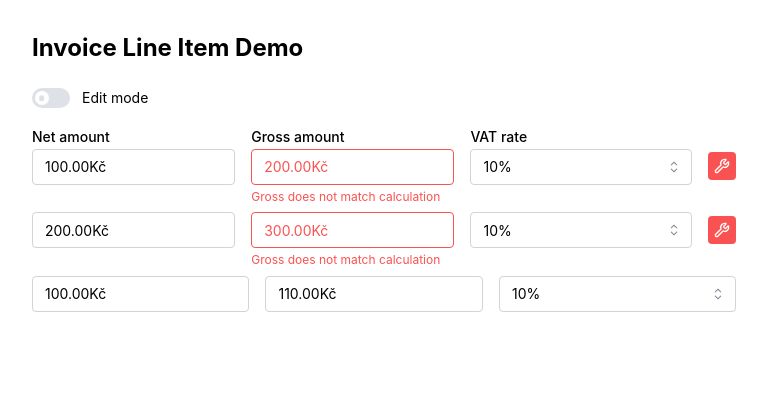
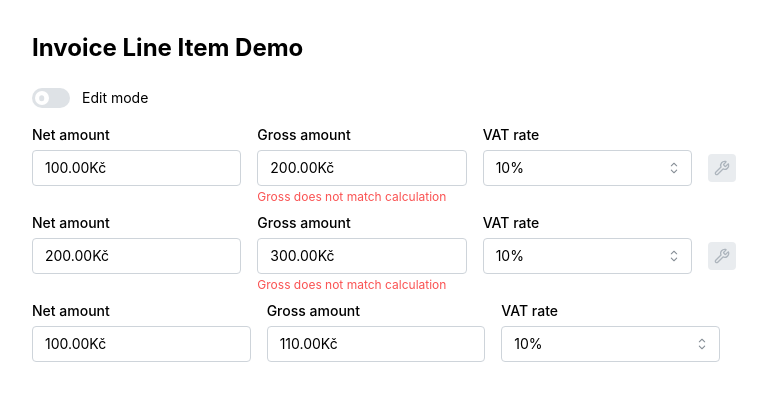
Before and after one commit to marekh19/invoice-line-item, a React (Vite) app in the folder apps/demo/: page / in a window 1280 px wide. Shown: the top 400 px of the page, without its empty margins (0-767 px from the left). Built offline with nearby package versions, Linux system fonts and the light colour scheme.

Commit message:
feat: update layout of LineItem to better support actions

```diff
--- a/apps/demo/package.json
+++ b/apps/demo/package.json
@@ -25,11 +25,13 @@
     "@tanstack/react-router-devtools": "^1.132.0",
     "@tanstack/router-plugin": "^1.132.0",
     "big.js": "^7.0.1",
+    "clsx": "^2.1.1",
     "lucide-react": "^0.562.0",
     "react": "^19.2.0",
     "react-dom": "^19.2.0",
     "react-hook-form": "^7.69.0",
     "storybook": "^10.1.11",
+    "tailwind-merge": "^3.4.0",
     "zod": "^4.3.4"
   },
   "devDependencies": {
--- a/apps/demo/src/features/invoicing/components/InvoiceForm.tsx
+++ b/apps/demo/src/features/invoicing/components/InvoiceForm.tsx
@@ -75,10 +75,11 @@ export const InvoiceForm = ({ invoice, vatRates }: Props) => {
                 value={field}
                 vatRates={vatRates}
                 unit={{ suffix: 'Kč' }}
-                hasVisibleLabels={index === 0}
+                // hasVisibleLabels={index === 0}
+                hasVisibleLabels={true}
                 isReadOnly={!isEditing}
                 onChange={(newValue) => handleLineChange(index, newValue)}
-              />
+              >
                 {isEditing && (
                   <Tooltip label="Remove line">
                     <ActionIcon
@@ -87,12 +88,12 @@ export const InvoiceForm = ({ invoice, vatRates }: Props) => {
                       onClick={() => handleRemove(index)}
                       disabled={fields.length <= 1}
                       aria-label="Remove line"
-                    className={index === 0 ? 'mb-6' : ''}
                     >
                       <Trash2Icon className="size-4" />
                     </ActionIcon>
                   </Tooltip>
                 )}
+              </LineItem>
             </div>
           ))}
         </div>
--- a/apps/demo/src/features/invoicing/components/LineItem.tsx
+++ b/apps/demo/src/features/invoicing/components/LineItem.tsx
@@ -1,5 +1,13 @@
+import { useId } from 'react'
 import { WrenchIcon } from 'lucide-react'
-import { ActionIcon, NumberInput, Select, Tooltip } from '@repo/ui/components'
+import {
+  ActionIcon,
+  Input,
+  NumberInput,
+  Select,
+  Tooltip,
+} from '@repo/ui/components'
+import type { ReactNode } from 'react'
 import type { NumberInputProps } from '@repo/ui/components'
 import type {
   FieldLabels,
@@ -14,6 +22,7 @@ import {
   DEFAULT_LABELS,
   DEFAULT_VAT_RATES,
 } from '@/features/invoicing/constants'
+import { cn } from '@/utils/cn'
 
 const commonInputPropsFactory = (
   unit?: UnitDisplay,
@@ -46,6 +55,8 @@ type Props = {
   hasVisibleLabels?: boolean
   /** If true fields are not editable but not disabled. False by default. */
   isReadOnly?: boolean
+  /** Slot for putting any action buttons after inputs. */
+  children?: ReactNode
 }
 
 /**
@@ -81,6 +92,7 @@ export const LineItem = ({
   labels = DEFAULT_LABELS,
   hasVisibleLabels = true,
   isReadOnly = false,
+  children,
 }: Props) => {
   const {
     net,
@@ -111,43 +123,62 @@ export const LineItem = ({
 
   const commonInputProps = commonInputPropsFactory(unit)
 
-  // When labels are hidden, use them as aria-labels for accessibility
-  const labelProps = hasVisibleLabels
-    ? {
-        net: { label: labels.net },
-        gross: { label: labels.gross },
-        vatRate: { label: labels.vatRate },
-      }
-    : {
-        net: { 'aria-label': labels.net },
-        gross: { 'aria-label': labels.gross },
-        vatRate: { 'aria-label': labels.vatRate },
+  const baseId = useId()
+  const ids = {
+    net: `${baseId}-net`,
+    gross: `${baseId}-gross`,
+    vatRate: `${baseId}-vatRate`,
   }
 
   return (
-    <div className="flex gap-4 items-start" data-testid="line-item">
+    <div
+      className="grid grid-cols-[minmax(0,1fr)_minmax(0,1fr)_minmax(0,1fr)_auto] gap-x-4 gap-y-1 items-start"
+      data-testid="line-item"
+    >
+      {/* Row 1: Labels */}
+      <Input.Label
+        htmlFor={ids.net}
+        className={cn(!hasVisibleLabels && 'sr-only')}
+      >
+        {labels.net}
+      </Input.Label>
+      <Input.Label
+        htmlFor={ids.gross}
+        className={cn(!hasVisibleLabels && 'sr-only')}
+      >
+        {labels.gross}
+      </Input.Label>
+      <Input.Label
+        htmlFor={ids.vatRate}
+        className={cn(!hasVisibleLabels && 'sr-only')}
+      >
+        {labels.vatRate}
+      </Input.Label>
+      <div aria-hidden="true" />
+
+      {/* Row 2: inputs + actions */}
       <NumberInput
+        id={ids.net}
         data-testid="line-item-net"
         value={net ?? undefined}
         onChange={handleNetChange}
         onBlur={handleNetBlur}
         disabled={disabled}
         readOnly={isReadOnly}
-        {...labelProps.net}
         {...commonInputProps}
       />
       <NumberInput
+        id={ids.gross}
         data-testid="line-item-gross"
         value={gross ?? undefined}
         onChange={handleGrossChange}
         onBlur={handleGrossBlur}
         disabled={disabled}
         readOnly={isReadOnly}
-        error={hasInitialDataError ? labels.grossError : undefined}
-        {...labelProps.gross}
         {...commonInputProps}
       />
       <Select
+        id={ids.vatRate}
         data-testid="line-item-vat-rate"
         value={String(vatRate)}
         onChange={(selectedValue) => {
@@ -159,8 +190,8 @@ export const LineItem = ({
         disabled={disabled}
         readOnly={isReadOnly}
         allowDeselect={false}
-        {...labelProps.vatRate}
       />
+      <div className="flex items-center gap-1 self-center justify-self-end">
         {hasInitialDataError && (
           <Tooltip label={labels.fixButton}>
             <ActionIcon
@@ -168,14 +199,23 @@ export const LineItem = ({
               variant="filled"
               color="red"
               onClick={fixGross}
-            disabled={disabled}
+              disabled={disabled || isReadOnly}
               aria-label={labels.fixButton}
-            className="self-end mb-6"
             >
               <WrenchIcon className="size-4" />
             </ActionIcon>
           </Tooltip>
         )}
+        {children}
+      </div>
+
+      {/* Row 3: Field Errors; for now only error for gross is used  */}
+      <div aria-hidden="true" />
+      <Input.Error>
+        {hasInitialDataError ? labels.grossError : undefined}
+      </Input.Error>
+      <div aria-hidden="true" />
+      <div aria-hidden="true" />
     </div>
   )
 }
--- /dev/null
+++ b/apps/demo/src/utils/cn.ts
@@ -0,0 +1,7 @@
+import { clsx } from 'clsx'
+import { twMerge } from 'tailwind-merge'
+import type { ClassValue } from 'clsx'
+
+export const cn = (...inputs: Array<ClassValue>) => {
+  return twMerge(clsx(inputs))
+}
--- /dev/null
+++ b/packages/ui/src/components/Input.tsx
@@ -0,0 +1 @@
+export { Input } from '@mantine/core'
--- a/packages/ui/src/components/index.ts
+++ b/packages/ui/src/components/index.ts
@@ -1,5 +1,6 @@
 export { ActionIcon } from './ActionIcon'
 export { Button } from './Button'
+export { Input } from './Input'
 export { Loader } from './Loader'
 export { NumberInput, type NumberInputProps } from './NumberInput'
 export { Select } from './Select'
```
Also changed, not shown: 1 other file (tests, documents, lock files or other folders). Lines whose indentation alone changed are shown as unchanged.
